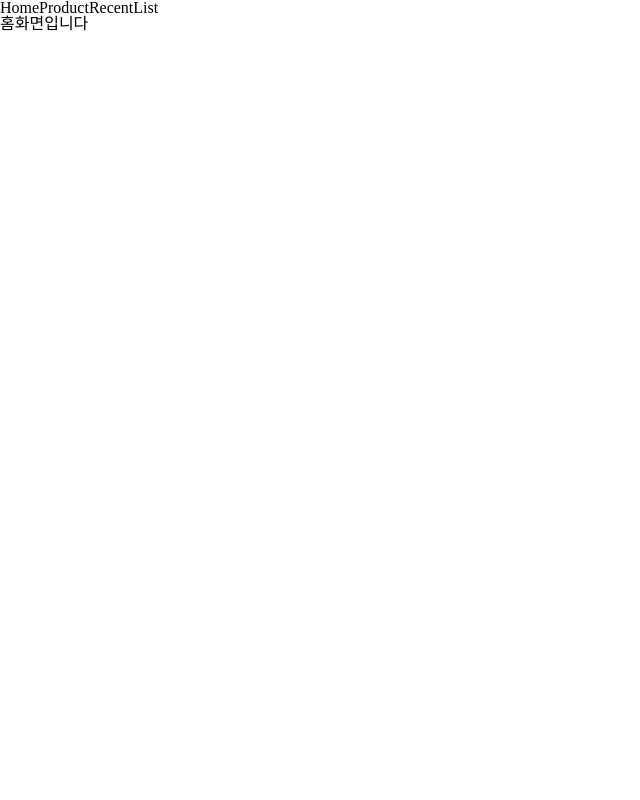
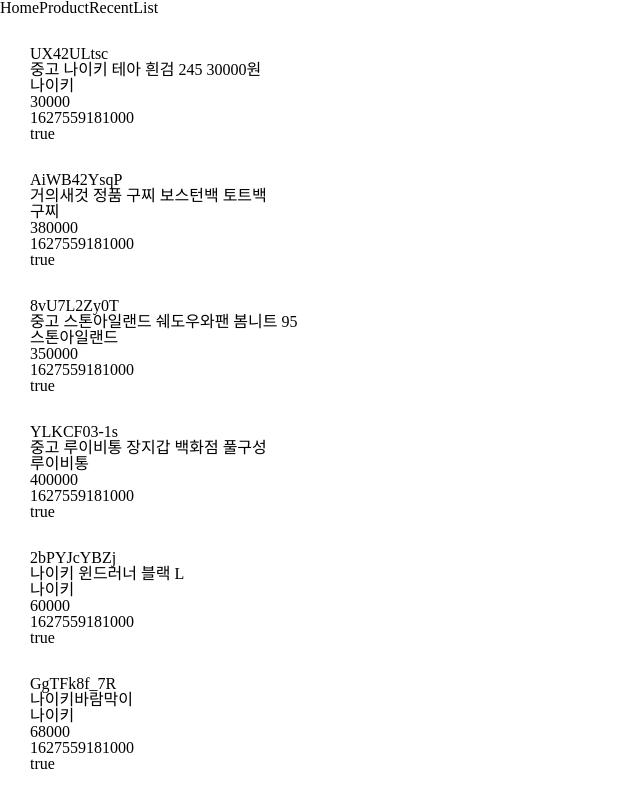
Before and after one commit to wantedAssignment/front-ta-2, a React (Create React App) app: page / in a window 1280 px wide. Shown: the top 800 px of the page, without its empty margins (0-640 px from the left). Built offline with nearby package versions, Linux system fonts and the light colour scheme.

Commit message:
feat: InitalState
초기 상태 id, liked, date 추가

```diff
--- a/package.json
+++ b/package.json
@@ -10,6 +10,7 @@
     "react-dom": "^17.0.2",
     "react-router-dom": "^5.2.0",
     "react-scripts": "4.0.3",
+    "shortid": "^2.2.16",
     "styled-components": "^5.3.0",
     "styled-reset": "^4.3.4",
     "web-vitals": "^1.0.1"
--- a/src/Routers/Home/HomeContainer.js
+++ b/src/Routers/Home/HomeContainer.js
@@ -4,18 +4,20 @@
 import backendAPI from '../../api';
 
 class HomeContainer extends React.Component {
-  state = {};
+  state = {
+    data: [],
+  };
 
   async componentDidMount() {
     try {
       const data = await backendAPI.loadData();
-      const realData = await backendAPI.toJSON(data);
-      console.log(realData);
+      this.setState({ data });
+      console.log(data);
     } catch (error) {}
   }
 
   render() {
-    return <HomePresenter />;
+    return <HomePresenter data={this.state.data} />;
   }
 }
 
--- a/src/Routers/Home/HomePresenter.js
+++ b/src/Routers/Home/HomePresenter.js
@@ -1,7 +1,20 @@
 import React from 'react';
 
-const HomePresenter = (props) => {
-  return <div>홈화면입니다</div>;
+const HomePresenter = ({ data }) => {
+  return (
+    <ul>
+      {data.map((item) => (
+        <div key={item.id} style={{ margin: 30 }}>
+          <li>{item.id}</li>
+          <li>{item.title}</li>
+          <li>{item.brand}</li>
+          <li>{item.price}</li>
+          <li>{item.date}</li>
+          <li>{String(item.liked)}</li>
+        </div>
+      ))}
+    </ul>
+  );
 };
 
 export default HomePresenter;
--- a/src/api/index.js
+++ b/src/api/index.js
@@ -1,6 +1,18 @@
+import shortid from 'shortid';
+
 const backendAPI = {
-  loadData: () => fetch('http://localhost:3000/data/data.json'),
-  toJSON: (res) => res.json(),
+  loadData: () => {
+    return fetch('http://localhost:3000/data/data.json')
+      .then((res) => res.json())
+      .then((arr) => {
+        return arr.map((item) => {
+          item.id = shortid.generate();
+          item.liked = true;
+          item.date = new Date().getTime();
+          return item;
+        });
+      });
+  },
 };
 
 export default backendAPI;
```
Also changed, not shown: 1 other file (tests, documents, lock files or other folders).
